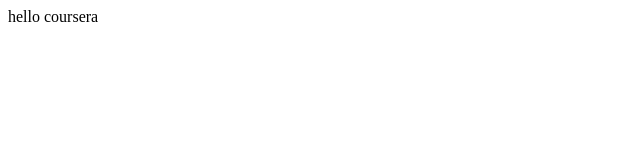
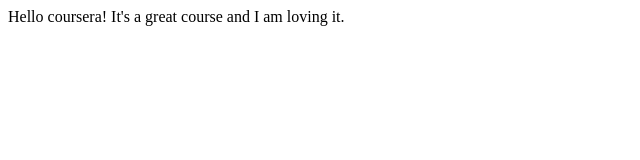
Before and after one commit to Miumimu/coursera-test, a plain HTML site: page site/index.html in a window 1280 px wide. Shown: the whole page, without its empty margins (0-640 px from the left). Drawn offline with Linux system fonts and the light colour scheme.

Commit message:
Small contribution to our page

```diff
--- a/site/index.html
+++ b/site/index.html
@@ -1,9 +1,9 @@
 <!DOCTYPE html>
 <html>
 <head>
-	<title>hello coursera</title>
+	<title>Hello coursera</title>
 </head>
 <body>
-<hl>hello coursera</hl>
+<hl>Hello coursera! It's a great course and I am loving it.</hl>
 </body>
 </html>
```
